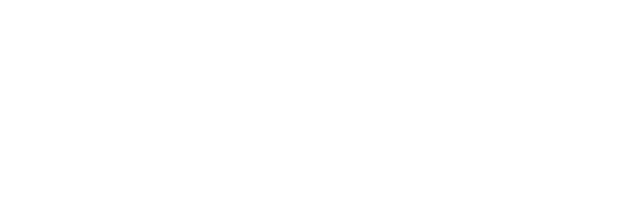
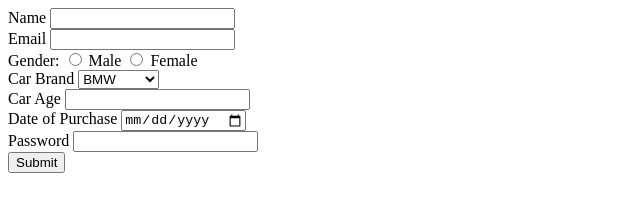
Before and after one commit to acciojob/car-insurance-form-himanshu-0807, a website: page main.html in a window 1280 px wide. Shown: the whole page, without its empty margins (0-640 px from the left). Drawn offline with Linux system fonts and the light colour scheme.

Commit message:
created a submission

```diff
--- a/main.html
+++ b/main.html
@@ -8,6 +8,30 @@
 
 <body>
 	<!-- the entire body must be written by student -->
+	<form method="post">
+		<label for="name">Name</label>
+		<input type="text" id="name" name="name" required><br>
+		<label for="email">Email</label>
+		<input type="email" id="email" name="email" required><br>
+		<span>Gender:</span>
+		<input type="radio" id="male" name="gender" value="male" required>
+		<label for="male">Male</label>
+		<input type="radio" id="female" name="gender" value="female">
+		<label for="female">Female</label><br>
+		<label for="cars">Car Brand</label>
+		<select id="cars" name="cars">
+			<option value="BMW">BMW</option>
+			<option value="Audi">Audi</option>
+			<option value="Mercedez">Mercedez</option>
+		</select><br>
+		<label for="carage">Car Age</label>
+		<input type="number" id="carage" name="carage" required><br>
+		<label for="dop">Date of Purchase</label>
+		<input type="date" id="dop" name="dop" required><br>
+		<label for="password">Password</label>
+		<input type="password" id="password" name="password" required><br>
+		<button type="submit">Submit</button>
+	</form>
     <script type="text/javascript" src="./script.js">
 </script>
 
```
